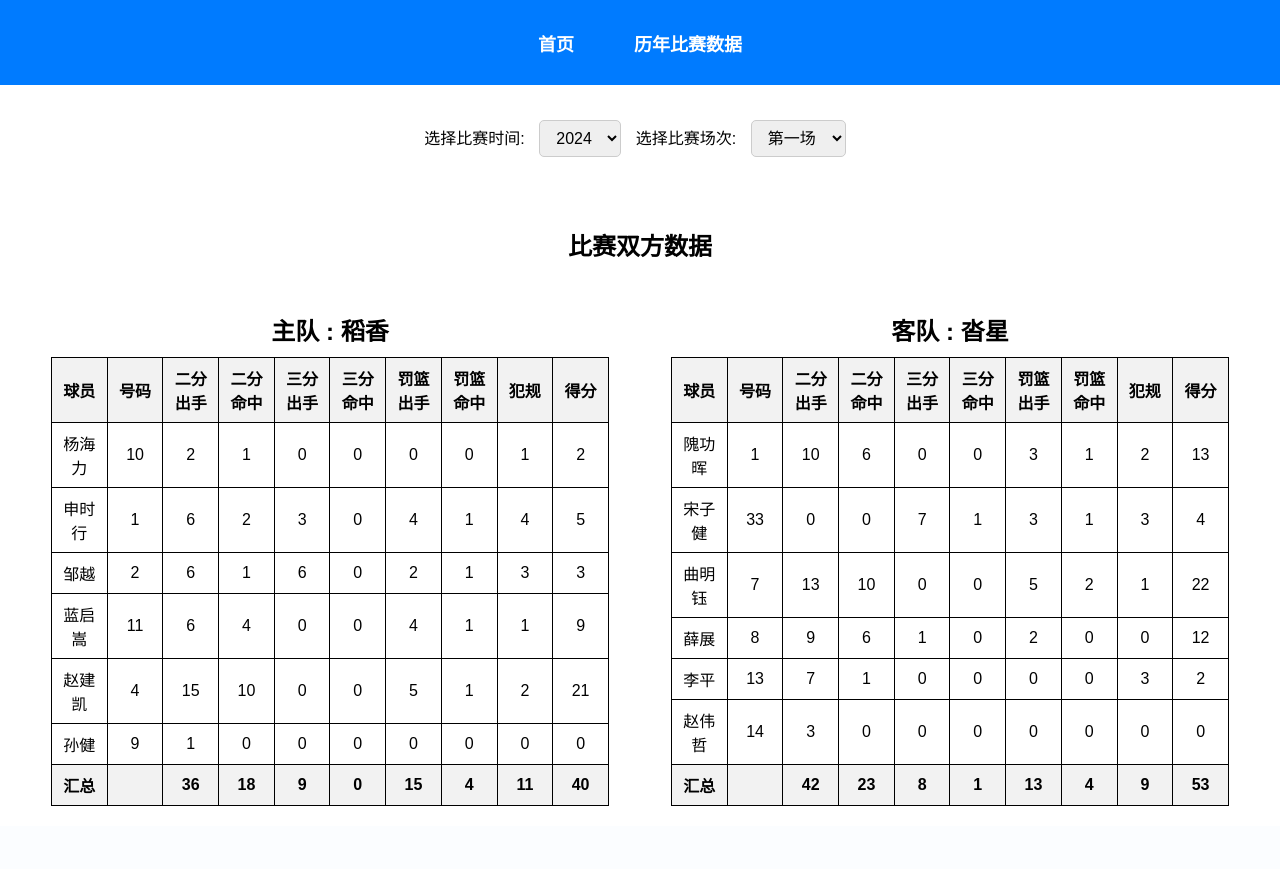
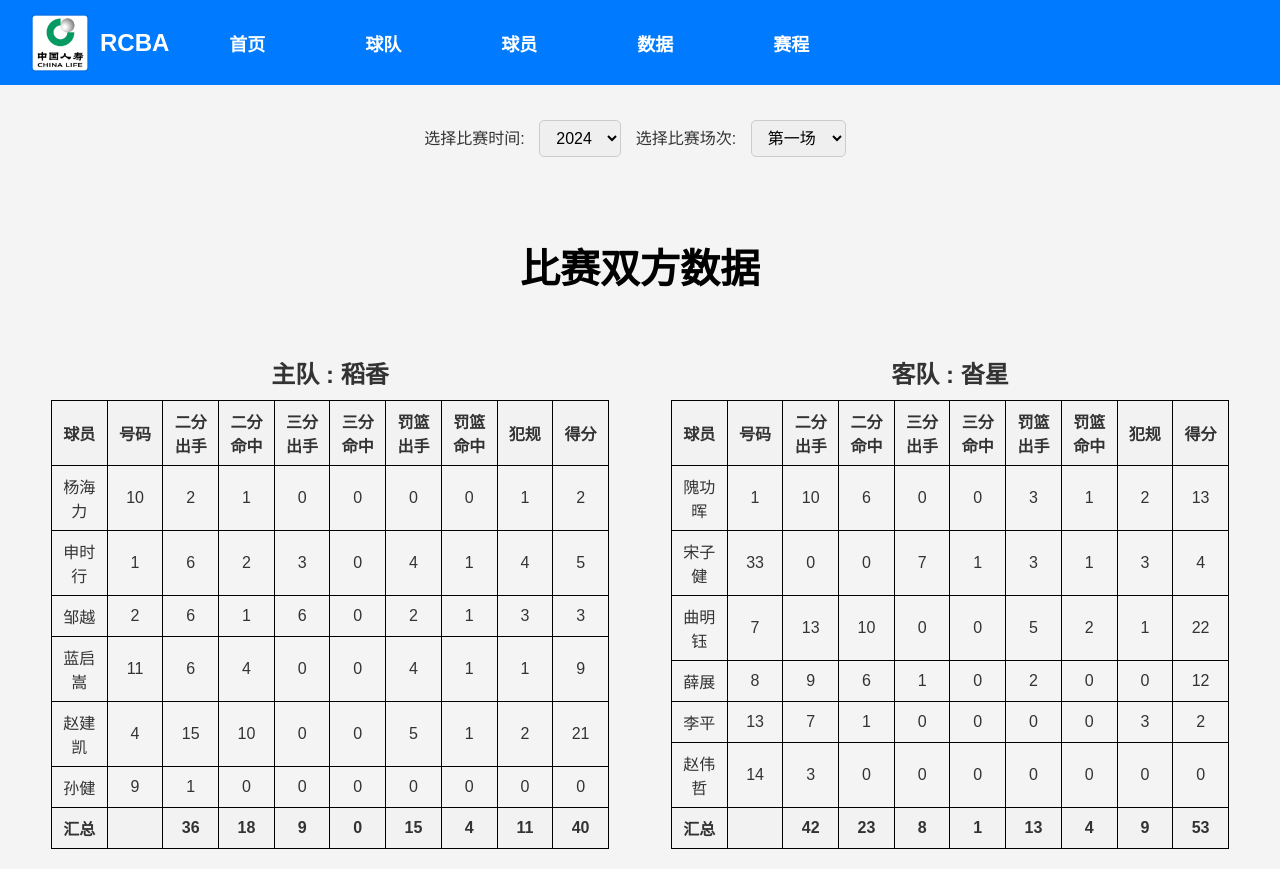
Before and after one commit to zuolixiang/RCBA, a Flask app: page /data/history in a window 1280 px wide. Before the commit the page ends 806 px from the top, so only its background shows below. Run offline with Flask 3, Linux system fonts and the light colour scheme.

Commit message:
feat: 优化历史比赛展示页导航bar

```diff
--- a/templates/show_comp_info.html
+++ b/templates/show_comp_info.html
@@ -3,7 +3,8 @@
 <head>
     <meta charset="UTF-8">
     <meta name="viewport" content="width=device-width, initial-scale=1.0">
-    <link rel="stylesheet" href="{{ url_for('static', filename='css/bar.css') }}">
+    <link rel="stylesheet" href="{{ url_for('static', filename='css/style.css') }}">
+    <link rel="stylesheet" href="{{ url_for('static', filename='css/header.css') }}">
     <title>查看历史数据</title>
     <style>
         body {
@@ -92,13 +93,13 @@
     <script src="{{ url_for('static', filename='js/jquery.min.js') }}"></script>
 </head>
 <body>
-
-    <div class="navbar">
-        <ul class="nav-links">
-            <li><a href="{{ url_for('rcbaplayer.index') }}">首页</a></li>
-            <li><a href="#">历年比赛数据</a></li>
-        </ul>
-    </div>
+    {% include 'navbar.html' %}
+{#    <div class="navbar">#}
+{#        <ul class="nav-links">#}
+{#            <li><a href="{{ url_for('rcbaplayer.index') }}">首页</a></li>#}
+{#            <li><a href="#">历年比赛数据</a></li>#}
+{#        </ul>#}
+{#    </div>#}
 
     <!-- 筛选表单 -->
     <form id="filter-form">
```
